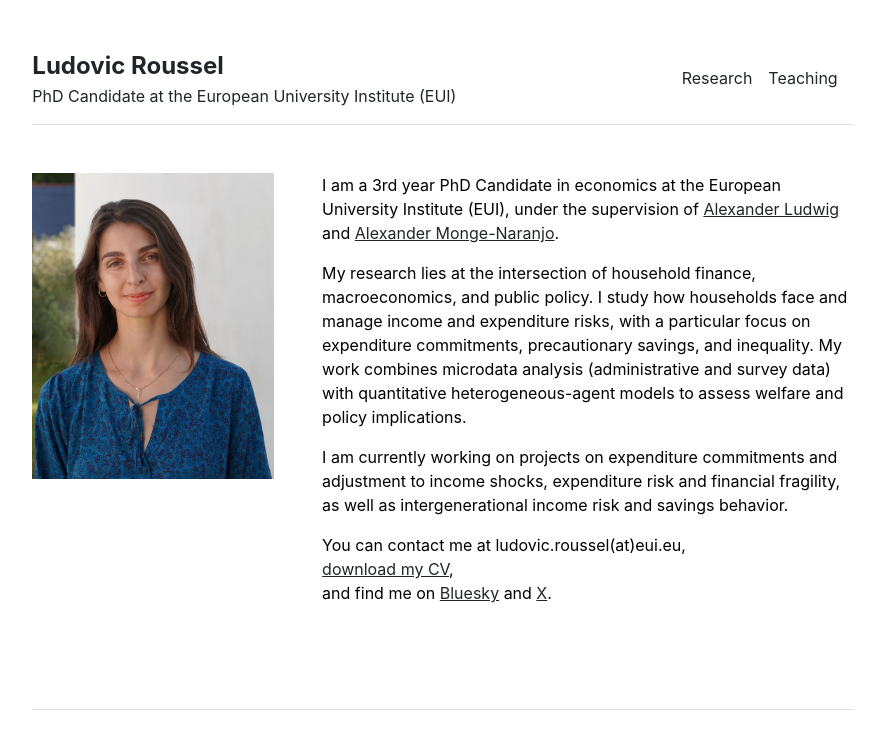
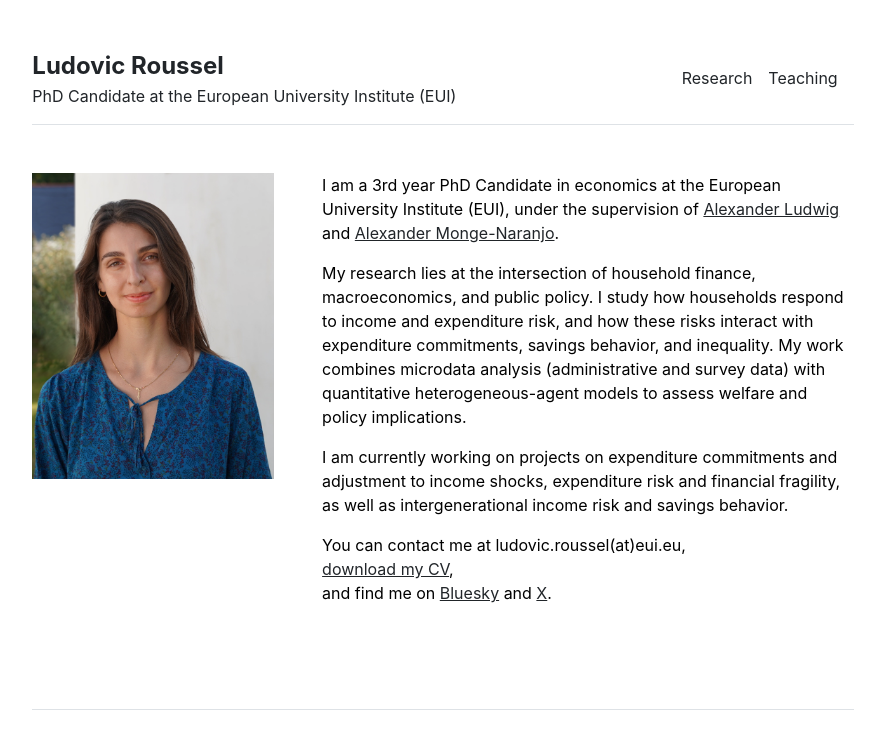
Before and after one commit to LudovicRoussel/ludovicroussel.github.io, a Jekyll site: the page built from index.md, in a window 1280 px wide. Shown: the top 749 px of the page, without its empty margins (197-1075 px from the left). Built offline with Jekyll 4.4.1, drawn with Linux system fonts in a browser that asks for light colours.

Commit message:
Update index.md

```diff
--- a/index.md
+++ b/index.md
@@ -5,7 +5,7 @@ title: "Ludovic Roussel"
 
 I am a 3rd year PhD Candidate in economics at the European University Institute (EUI), under the supervision of [Alexander Ludwig](https://alexander-ludwig.com/) and [Alexander Monge-Naranjo](https://alexandermonge.com/).
 
-My research lies at the intersection of household finance, macroeconomics, and public policy. I study how households face and manage income and expenditure risks, with a particular focus on expenditure commitments, precautionary savings, and inequality. My work combines microdata analysis (administrative and survey data) with quantitative heterogeneous-agent models to assess welfare and policy implications.
+My research lies at the intersection of household finance, macroeconomics, and public policy. I study how households respond to income and expenditure risk, and how these risks interact with expenditure commitments, savings behavior, and inequality. My work combines microdata analysis (administrative and survey data) with quantitative heterogeneous-agent models to assess welfare and policy implications.
 
 I am currently working on projects on expenditure commitments and adjustment to income shocks, expenditure risk and financial fragility, as well as intergenerational income risk and savings behavior.
 
```
